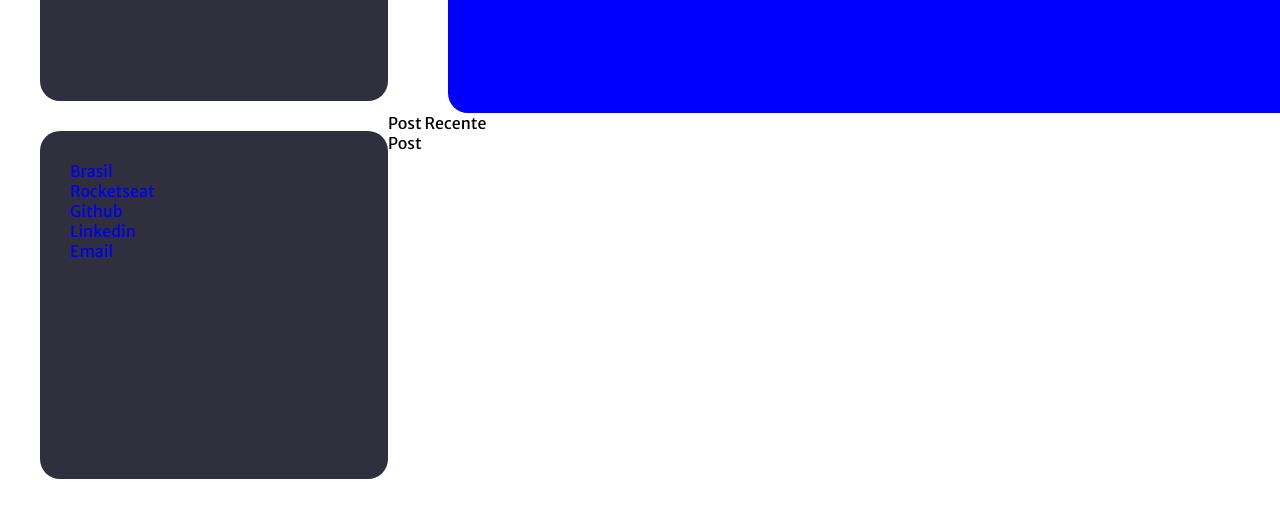
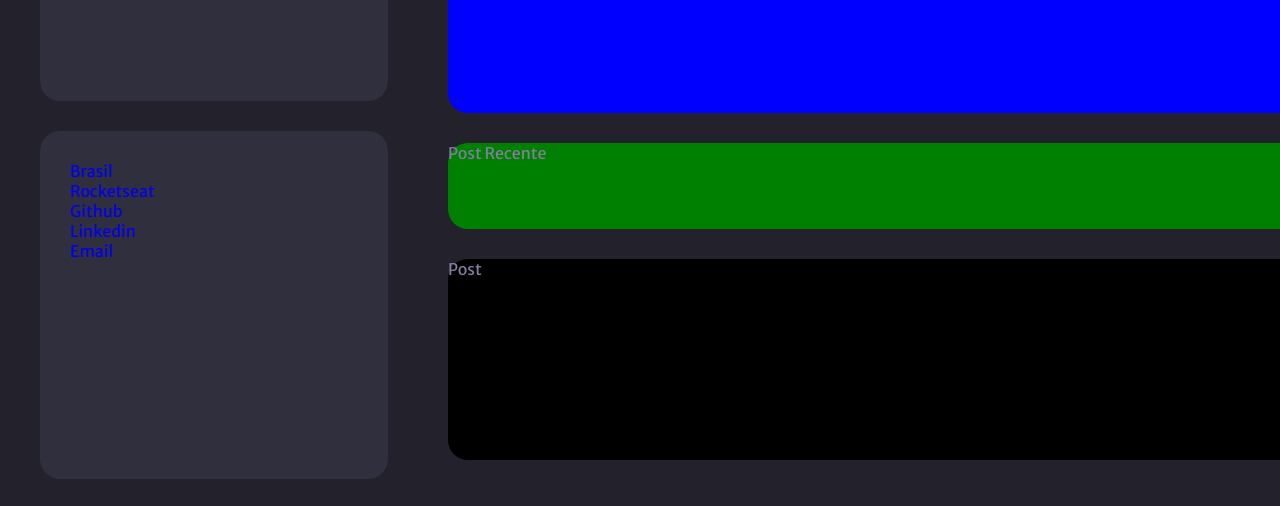
Before and after one commit to douglaspoliveira/portfolio, a plain HTML site: page index.html in a window 1280 px wide. Shown: the part 231-737 px from the top of the page. Drawn offline with Linux system fonts and the light colour scheme.

Commit message:
Atualização 26/04/2022

```diff
--- a/index.html
+++ b/index.html
@@ -51,6 +51,6 @@
       </div>
     </main>
 
-    <footer>Feito com amor por Douglas Oliveira</footer>
+    <footer class="footer">Feito com amor por Douglas Oliveira</footer>
   </body>
 </html>
--- a/style.css
+++ b/style.css
@@ -9,8 +9,9 @@
 
 body {
   font-size: 100%;
+  color: #837e9f;
   font-family: 'Merriweather Sans', sans-serif;
-  /*background-color: #22212c;*/
+  background-color: #22212c;
 }
 
 main {
@@ -108,3 +109,28 @@ main {
   border-radius: 20px;
   display: flex;
 }
+
+.recentPost {
+  width: 952px;
+  height: 86px;
+  background-color: green;
+  margin-top: 30px;
+  margin-left: 60px;
+  border-radius: 20px;
+}
+
+.post {
+  width: 952px;
+  height: 201px;
+  background-color: black;
+  margin-top: 30px;
+  margin-left: 60px;
+  border-radius: 20px;
+}
+
+/*FOOTER*/
+
+.footer {
+  display: flex;
+  justify-content: center;
+}
```
